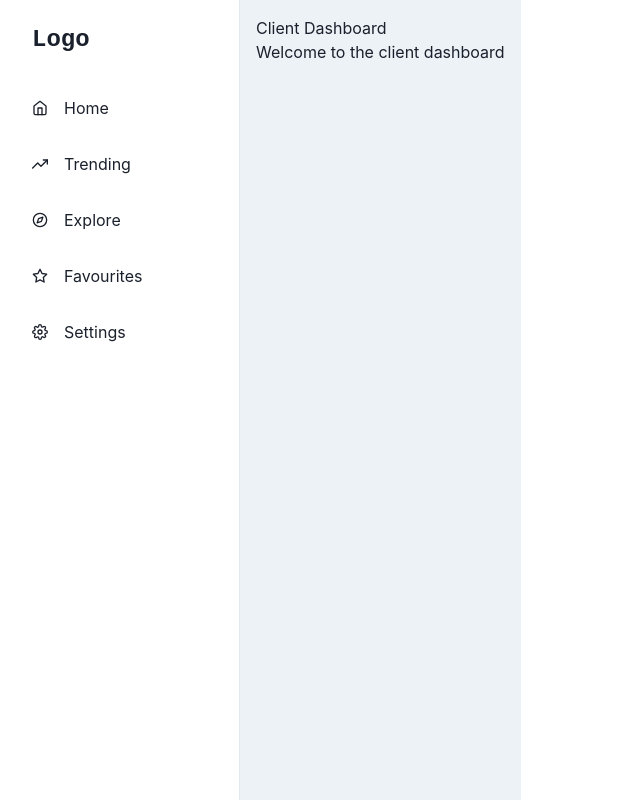
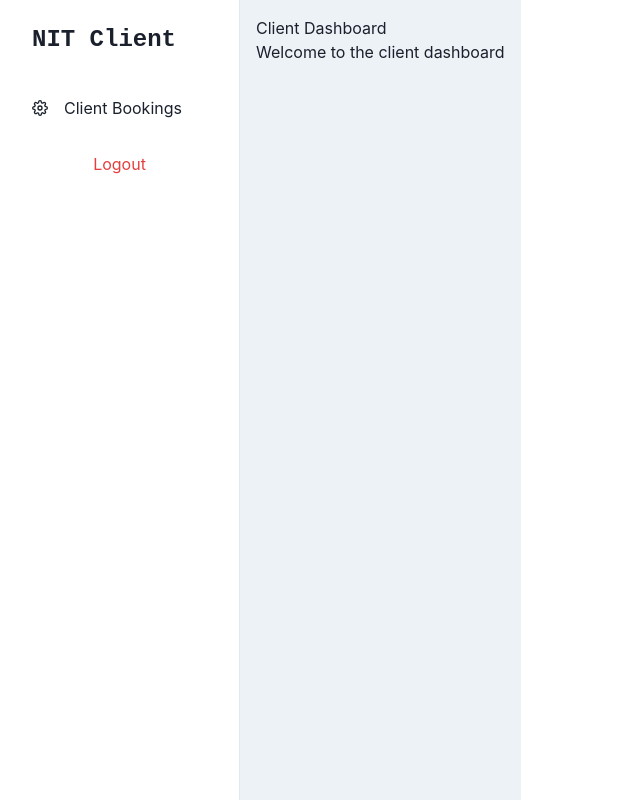
Before and after one commit to victormusembi11/photo-session-booking-system, a Next.js app: page /client in a window 1280 px wide. Shown: the whole page, without its empty margins (0-640 px from the left). Built offline with nearby package versions, Linux system fonts and the light colour scheme.

Commit message:
refactor: Update client-sidebar component with Chakra UI styling and responsive navigation

```diff
--- a/components/client-sidebar.tsx
+++ b/components/client-sidebar.tsx
@@ -14,28 +14,34 @@ import {
   useDisclosure,
   BoxProps,
   FlexProps,
+  Link as ChakraLink,
 } from "@chakra-ui/react";
-import { FiHome, FiTrendingUp, FiCompass, FiStar, FiSettings, FiMenu } from "react-icons/fi";
+import { FiSettings, FiMenu } from "react-icons/fi";
 import { IconType } from "react-icons";
 import { ReactText } from "react";
+import { useRouter } from "next/navigation";
 
 interface LinkItemProps {
   name: string;
   icon: IconType;
+  href: string;
 }
-const LinkItems: Array<LinkItemProps> = [
-  { name: "Home", icon: FiHome },
-  { name: "Trending", icon: FiTrendingUp },
-  { name: "Explore", icon: FiCompass },
-  { name: "Favourites", icon: FiStar },
-  { name: "Settings", icon: FiSettings },
-];
+
+const LinkItems: Array<LinkItemProps> = [{ name: "Client Bookings", icon: FiSettings, href: "/client/bookings" }];
 
 export default function Sidebar({ children }: { children: React.ReactNode }) {
+  const router = useRouter();
   const { isOpen, onOpen, onClose } = useDisclosure();
+
+  const handleLogout = () => {
+    localStorage.removeItem("loggedIn");
+    alert("Logged out successfully!");
+    router.push("/auth/login");
+  };
+
   return (
     <Box minH="100vh" bg={useColorModeValue("gray.100", "gray.900")}>
-      <SidebarContent onClose={() => onClose} display={{ base: "none", md: "block" }} />
+      <SidebarContent onClose={() => onClose} display={{ base: "none", md: "block" }} onLogout={handleLogout} />
       <Drawer
         isOpen={isOpen}
         placement="left"
@@ -45,10 +51,9 @@ export default function Sidebar({ children }: { children: React.ReactNode }) {
         size="full"
       >
         <DrawerContent>
-          <SidebarContent onClose={onClose} />
+          <SidebarContent onClose={onClose} onLogout={handleLogout} />
         </DrawerContent>
       </Drawer>
-      {/* mobilenav */}
       <MobileNav display={{ base: "flex", md: "none" }} onOpen={onOpen} />
       <Box ml={{ base: 0, md: 60 }} p="4">
         {children}
@@ -59,9 +64,10 @@ export default function Sidebar({ children }: { children: React.ReactNode }) {
 
 interface SidebarProps extends BoxProps {
   onClose: () => void;
+  onLogout: () => void;
 }
 
-const SidebarContent = ({ onClose, ...rest }: SidebarProps) => {
+const SidebarContent = ({ onClose, onLogout, ...rest }: SidebarProps) => {
   return (
     <Box
       bg={useColorModeValue("white", "gray.900")}
@@ -74,15 +80,18 @@ const SidebarContent = ({ onClose, ...rest }: SidebarProps) => {
     >
       <Flex h="20" alignItems="center" mx="8" justifyContent="space-between">
         <Text fontSize="2xl" fontFamily="monospace" fontWeight="bold">
-          Logo
+          NIT Client
         </Text>
         <CloseButton display={{ base: "flex", md: "none" }} onClick={onClose} />
       </Flex>
       {LinkItems.map((link) => (
-        <NavItem key={link.name} icon={link.icon}>
+        <NavItem key={link.name} icon={link.icon} href={link.href} onClose={onClose}>
           {link.name}
         </NavItem>
       ))}
+      <Box as="button" onClick={onLogout} width="full" p="4" color="red.500" _hover={{ bg: "red.100" }}>
+        Logout
+      </Box>
     </Box>
   );
 };
@@ -90,10 +99,13 @@ const SidebarContent = ({ onClose, ...rest }: SidebarProps) => {
 interface NavItemProps extends FlexProps {
   icon: IconType;
   children: ReactText;
+  href: string; // Add href to the props
+  onClose: () => void; // Add onClose to the props
 }
-const NavItem = ({ icon, children, ...rest }: NavItemProps) => {
+
+const NavItem = ({ icon, children, href, onClose, ...rest }: NavItemProps) => {
   return (
-    <Box as="a" href="#" style={{ textDecoration: "none" }} _focus={{ boxShadow: "none" }}>
+    <ChakraLink as="a" href={href} style={{ textDecoration: "none" }} _focus={{ boxShadow: "none" }}>
       <Flex
         align="center"
         p="4"
@@ -105,6 +117,7 @@ const NavItem = ({ icon, children, ...rest }: NavItemProps) => {
           bg: "cyan.400",
           color: "white",
         }}
+        onClick={onClose} // Close the sidebar on item click
         {...rest}
       >
         {icon && (
@@ -119,7 +132,7 @@ const NavItem = ({ icon, children, ...rest }: NavItemProps) => {
         )}
         {children}
       </Flex>
-    </Box>
+    </ChakraLink>
   );
 };
 
@@ -142,7 +155,7 @@ const MobileNav = ({ onOpen, ...rest }: MobileProps) => {
       <IconButton variant="outline" onClick={onOpen} aria-label="open menu" icon={<FiMenu />} />
 
       <Text fontSize="2xl" ml="8" fontFamily="monospace" fontWeight="bold">
-        Logo
+        NIT Client
       </Text>
     </Flex>
   );
```
